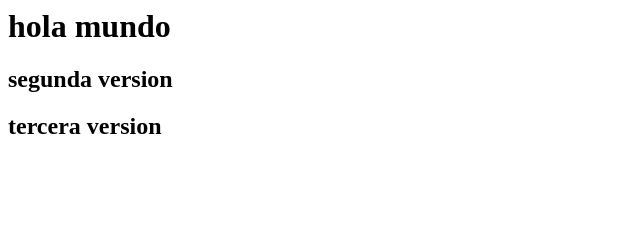
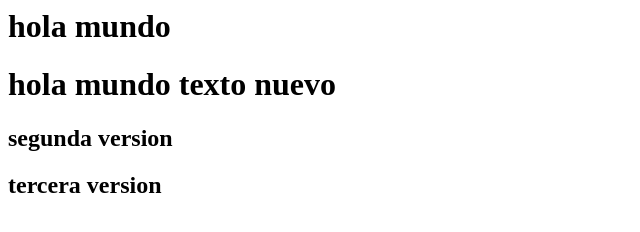
Before and after one commit to ErickHuanca/cursoFinal, a plain HTML site: page index.html in a window 1280 px wide. Shown: the whole page, without its empty margins (0-640 px from the left). Drawn offline with Linux system fonts and the light colour scheme.

Commit message:
texto nuevo

```diff
--- a/index.html
+++ b/index.html
@@ -7,6 +7,7 @@
 </head>
 <body>
 	<h1>hola mundo</h1>
+	<h1>hola mundo texto nuevo</h1>
 	<h2>segunda version</h2>
 	<h2>tercera version</h2>
 </body>
```
